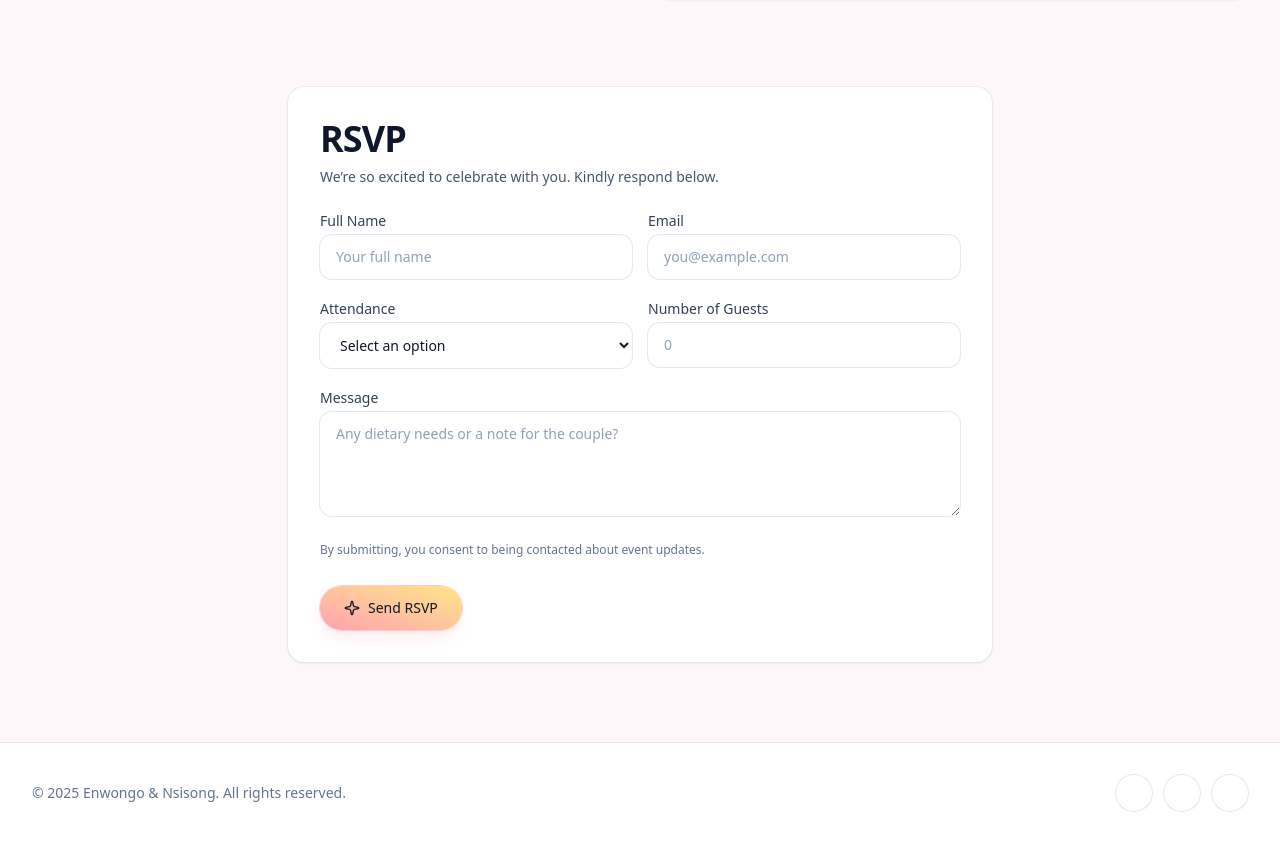
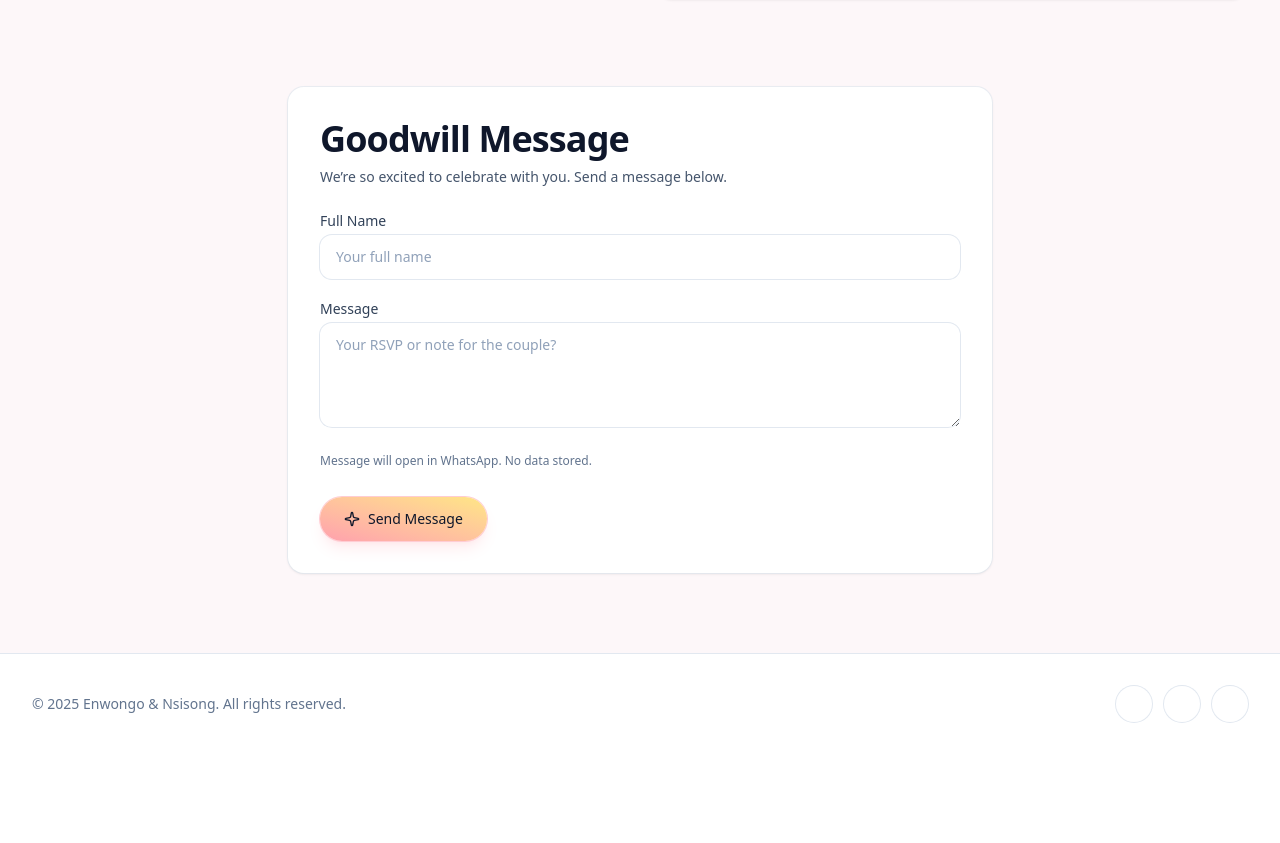
Before and after one commit to slyde619/luvbirds, a React (Vite) app: page / in a window 1280 px wide. Shown: the part 2503-3346 px from the top of the page. After the commit the page ends 3257 px from the top, so only its background shows below. Built offline with nearby package versions, Linux system fonts and the light colour scheme.

Commit message:
chores: goodwill message

```diff
--- a/src/App.jsx
+++ b/src/App.jsx
@@ -2,10 +2,10 @@ import Countdown from "./components/Countdown";
 import EventDetails from "./components/EventDetails";
 import Footer from "./components/Footer";
 import Gallery from "./components/Gallery";
+import GoodwillMessage from "./components/GoodwillMessage";
 import Hero from "./components/Hero";
 import LoveStory from "./components/LoveStory";
 import NavBar from "./components/Navbar";
-import RSVP from "./components/RSVP";
 
 
 function App() {
@@ -18,7 +18,7 @@ function App() {
         <LoveStory />
         <Gallery />
         <EventDetails />
-        <RSVP />
+        <GoodwillMessage />
       </main>
       <Footer />
     </div>
--- a/src/components/RSVP.jsx
+++ b/src/components/GoodwillMessage.jsx
@@ -2,8 +2,8 @@ import { useState } from 'react';
 import { motion, AnimatePresence } from 'framer-motion';
 import { Sparkle } from 'lucide-react';
 
-function RSVP() {
-  const [formData, setFormData] = useState({ name: '', email: '', attendance: '', guests: '', message: '' });
+function GoodwillMessage() {
+  const [formData, setFormData] = useState({ name: '', message: '' });
   const [showModal, setShowModal] = useState(false);
 
   const handleChange = (e) => {
@@ -13,8 +13,8 @@ function RSVP() {
 
   const handleSubmit = (e) => {
     e.preventDefault();
-    if (!formData.name || !formData.email || !formData.attendance) {
-      ['name', 'email', 'attendance'].forEach((field) => {
+    if (!formData.name || !formData.message) {
+      ['name', 'message'].forEach((field) => {
         if (!formData[field]) {
           const el = document.getElementById(field);
           el.classList.add('ring-rose-300');
@@ -23,8 +23,12 @@ function RSVP() {
       });
       return;
     }
+    const phone = '+2348105195602'; // Replace with host's WhatsApp number (international format)
+    const text = `Goodwill Message from ${formData.name}: ${formData.message}`;
+    const url = `https://wa.me/${phone}?text=${encodeURIComponent(text)}`;
+    window.open(url, '_blank');
     setShowModal(true);
-    setFormData({ name: '', email: '', attendance: '', guests: '', message: '' });
+    setFormData({ name: '', message: '' });
   };
 
   return (
@@ -36,23 +40,22 @@ function RSVP() {
         viewport={{ once: true }}
         id="rsvp"
         className="relative"
-        aria-label="RSVP"
+        aria-label="Goodwill Message"
       >
         <div className="mx-auto max-w-3xl px-4 sm:px-6 lg:px-8 pt-16 md:pt-20 pb-20">
           <div className="rounded-2xl bg-white ring-1 ring-slate-200/70 shadow-sm p-6 sm:p-8">
             <div className="flex items-start justify-between">
               <div>
                 <h2 className="text-3xl md:text-4xl font-semibold tracking-tight text-slate-900 font-playfair">
-                  RSVP
+                  Goodwill Message
                 </h2>
-                <p className="mt-2 text-slate-600 text-sm">We’re so excited to celebrate with you. Kindly respond below.</p>
+                <p className="mt-2 text-slate-600 text-sm">We’re so excited to celebrate with you. Send a message below.</p>
               </div>
               <div className="hidden sm:block">
                 <i data-lucide="calendar-heart" className="w-8 h-8 text-rose-400"></i>
               </div>
             </div>
             <div className="mt-6 space-y-5" aria-describedby="rsvp-hint">
-              <div className="grid sm:grid-cols-2 gap-4">
               <div>
                 <label htmlFor="name" className="block text-sm text-slate-700 mb-1">Full Name</label>
                 <input
@@ -67,52 +70,6 @@ function RSVP() {
                 />
               </div>
               <div>
-                  <label htmlFor="email" className="block text-sm text-slate-700 mb-1">Email</label>
-                  <input
-                    id="email"
-                    name="email"
-                    type="email"
-                    required
-                    value={formData.email}
-                    onChange={handleChange}
-                    className="w-full rounded-xl bg-white ring-1 ring-slate-200 focus:ring-2 focus:ring-rose-300 outline-none px-4 py-3 text-sm placeholder:text-slate-400 transition"
-                    placeholder="you@example.com"
-                  />
-                </div>
-              </div>
-              <div className="grid sm:grid-cols-2 gap-4">
-                <div>
-                  <label htmlFor="attendance" className="block text-sm text-slate-700 mb-1">Attendance</label>
-                  <select
-                    id="attendance"
-                    name="attendance"
-                    required
-                    value={formData.attendance}
-                    onChange={handleChange}
-                    className="w-full rounded-xl bg-white ring-1 ring-slate-200 focus:ring-2 focus:ring-rose-300 outline-none px-4 py-3 text-sm transition text-slate-900"
-                  >
-                    <option value="" disabled>Select an option</option>
-                    <option value="yes">Joyfully Accepts</option>
-                    <option value="no">Regretfully Declines</option>
-                    <option value="maybe">Maybe</option>
-                  </select>
-                </div>
-                <div>
-                  <label htmlFor="guests" className="block text-sm text-slate-700 mb-1">Number of Guests</label>
-                  <input
-                    id="guests"
-                    name="guests"
-                    type="number"
-                    min="0"
-                    max="10"
-                    value={formData.guests}
-                    onChange={handleChange}
-                    className="w-full rounded-xl bg-white ring-1 ring-slate-200 focus:ring-2 focus:ring-rose-300 outline-none px-4 py-3 text-sm placeholder:text-slate-400 transition"
-                    placeholder="0"
-                  />
-                </div>
-              </div>
-              <div>
                 <label htmlFor="message" className="block text-sm text-slate-700 mb-1">Message</label>
                 <textarea
                   id="message"
@@ -121,18 +78,18 @@ function RSVP() {
                   value={formData.message}
                   onChange={handleChange}
                   className="w-full rounded-xl bg-white ring-1 ring-slate-200 focus:ring-2 focus:ring-rose-300 outline-none px-4 py-3 text-sm placeholder:text-slate-400 transition"
-                  placeholder="Any dietary needs or a note for the couple?"
+                  placeholder="Your RSVP or note for the couple?"
                 ></textarea>
               </div>
               <p id="rsvp-hint" className="text-xs text-slate-500">
-                By submitting, you consent to being contacted about event updates.
+                Message will open in WhatsApp. No data stored.
               </p>
               <div className="pt-2">
                 <button
                   onClick={handleSubmit}
                   className="inline-flex items-center gap-2 rounded-full px-6 py-3 text-sm font-medium bg-gradient-to-tr from-rose-300 to-amber-200 hover:from-rose-300/90 hover:to-amber-200/90 text-slate-900 shadow-lg shadow-rose-200/40 ring-1 ring-rose-200 hover:ring-rose-300 transition-all"
                 >
-                  <Sparkle size={16} /> Send RSVP
+                  <Sparkle size={16} /> Send Message
                 </button>
               </div>
             </div>
@@ -166,11 +123,11 @@ function RSVP() {
                   <i data-lucide="check-circle-2" className="w-6 h-6 text-emerald-600"></i>
                 </div>
                 <h3 className="text-xl font-medium tracking-tight text-slate-900 font-playfair">
-                  Thank you!
+                  Message Sent!
                 </h3>
               </div>
               <p className="mt-3 text-slate-600 text-sm">
-                We’ve received your RSVP and can’t wait to celebrate together. A confirmation will be sent to your email.
+                WhatsApp opened with your message.
               </p>
               <div className="mt-6 flex justify-end">
                 <button
@@ -188,4 +145,4 @@ function RSVP() {
   );
 }
 
-export default RSVP;
+export default GoodwillMessage;
```
Lines whose indentation alone changed are shown as unchanged.
